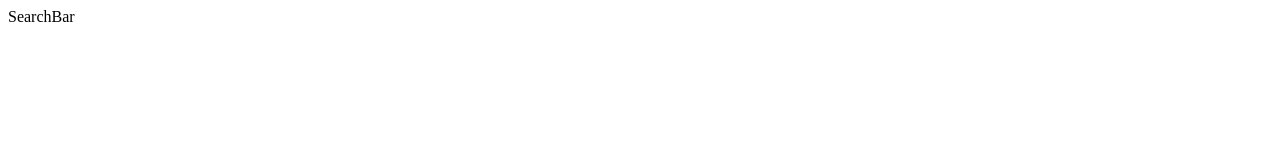
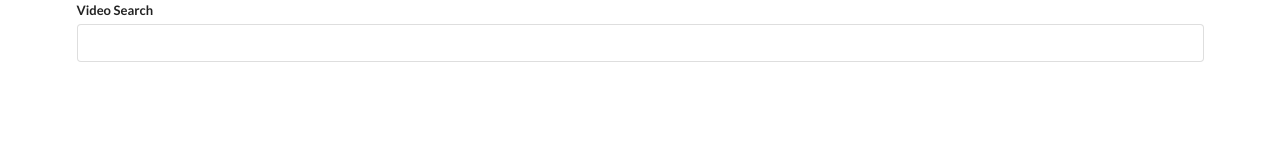
Before and after one commit to Rishabh130498/Youtube, a React (Create React App) app: page / in a window 1280 px wide. Shown: the top 160 px of the page. Built offline with nearby package versions, Linux system fonts and the light colour scheme.

Commit message:
SearchBar component added with lil styling

```diff
--- a/public/index.html
+++ b/public/index.html
@@ -5,6 +5,10 @@
     <link rel="icon" href="%PUBLIC_URL%/favicon.ico" />
     <meta name="viewport" content="width=device-width, initial-scale=1" />
     <meta name="theme-color" content="#000000" />
+    <link
+      rel="stylesheet"
+      href="https://cdnjs.cloudflare.com/ajax/libs/semantic-ui/2.4.1/semantic.min.css"
+    />
     <meta
       name="description"
       content="Web site created using create-react-app"
--- a/src/components/App.js
+++ b/src/components/App.js
@@ -4,7 +4,7 @@
 class App extends React.Component {
   render() {
     return (
-      <div>
+      <div className="ui container">
         <SearchBar />
       </div>
     );
--- a/src/components/SearchBar.js
+++ b/src/components/SearchBar.js
@@ -2,7 +2,16 @@
 
 class SearchBar extends React.Component {
   render() {
-    return <div>SearchBar</div>;
+    return (
+      <div className="ui Segment">
+        <form className="ui form">
+          <div className="ui field">
+            <label>Video Search</label>
+            <input type="text" />
+          </div>
+        </form>
+      </div>
+    );
   }
 }
 
```
Also changed, not shown: 1 other file (tests, documents, lock files or other folders).
